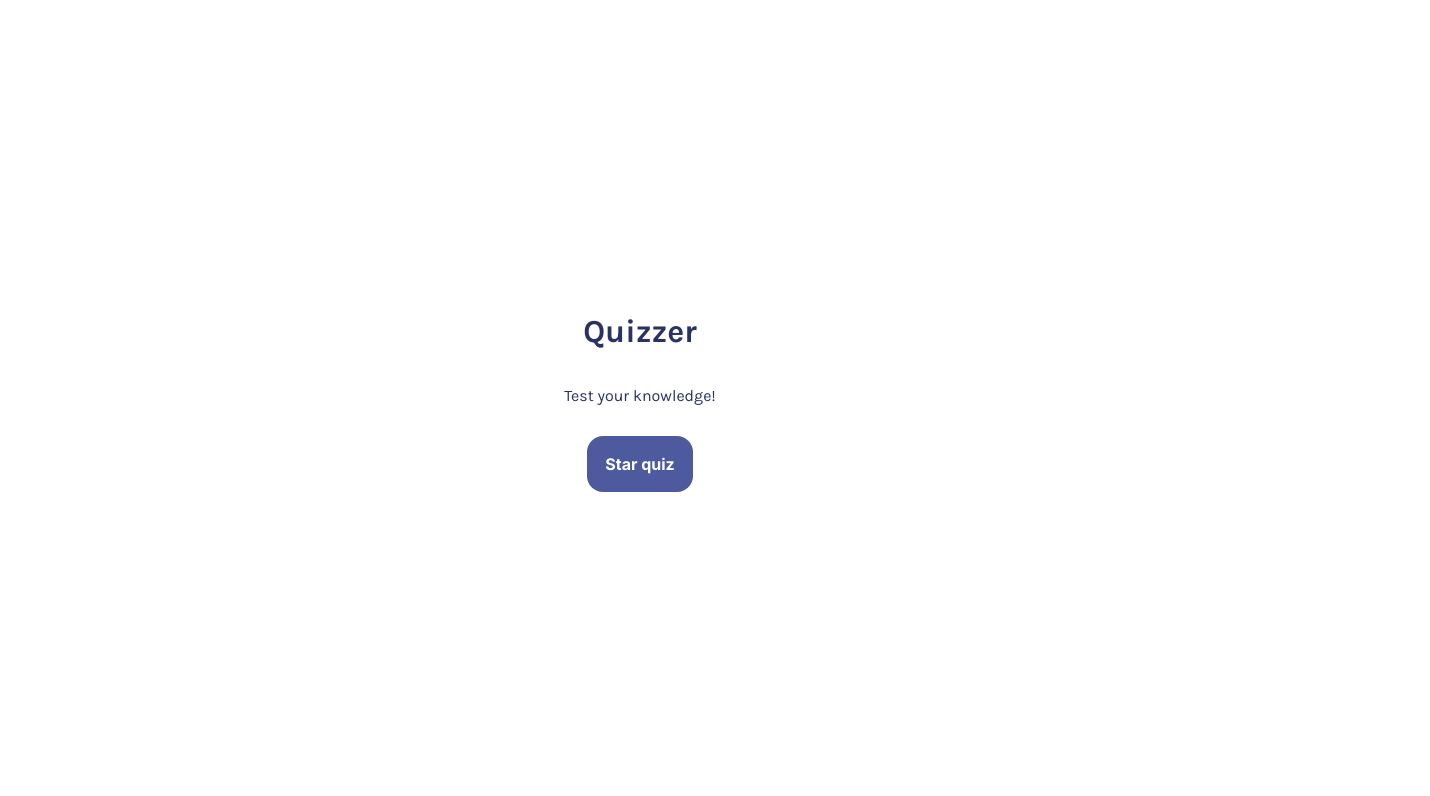
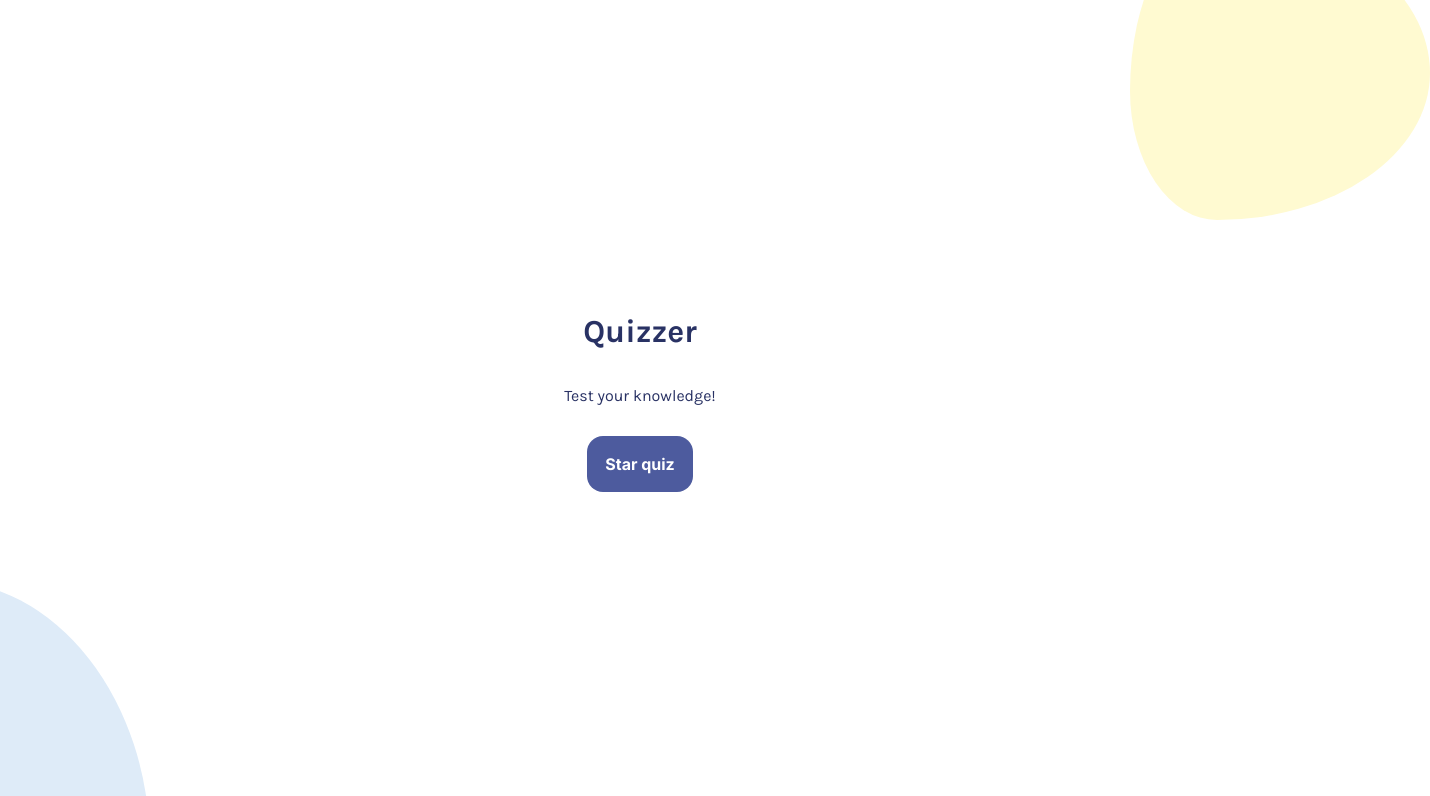
Before and after one commit to bofmar/quizzer, a React (Create React App) app: page / in a window 1280 px wide. Shown: the top 796 px of the page, 1430 px wide, since content can reach past the window. Built offline with nearby package versions, Linux system fonts and the light colour scheme.

Commit message:
Add decoration elements

```diff
--- a/src/App.css
+++ b/src/App.css
@@ -3,6 +3,8 @@
 :root {
   --blue: #293264;
   --light-purple: #4D5B9E;
+  --light-yellow: #FFFAD1;
+  --light-blue: #DEEBF8;
 }
 
 button {
@@ -37,6 +39,27 @@ button:active {
   width: 100vw;
   height: 100vh;
   color: var(--blue);
+  position: relative;
+}
+
+.decoration{
+  width: 300px;
+  height: 300px;
+  position: absolute;
+}
+
+.decoration--left {
+  border-radius: 30% 70% 22% 78% / 65% 89% 11% 35%;
+  bottom: -10vh;
+  left: -150px;
+  background-color: var(--light-blue);
+}
+
+.decoration--right {
+  border-radius: 30% 70% 71% 29% / 57% 51% 49% 43%;
+  top: -10vh;
+  right: -150px;
+  background-color: var(--light-yellow);
 }
 
 .intro--wrapper {
--- a/src/App.js
+++ b/src/App.js
@@ -5,6 +5,8 @@ import './App.css';
 function App() {
   return (
     <div className="App center--content">
+      <div className='decoration decoration--left'></div>
+      <div className='decoration decoration--right'></div>
       <IntroScreen />
     </div>
   );
```
